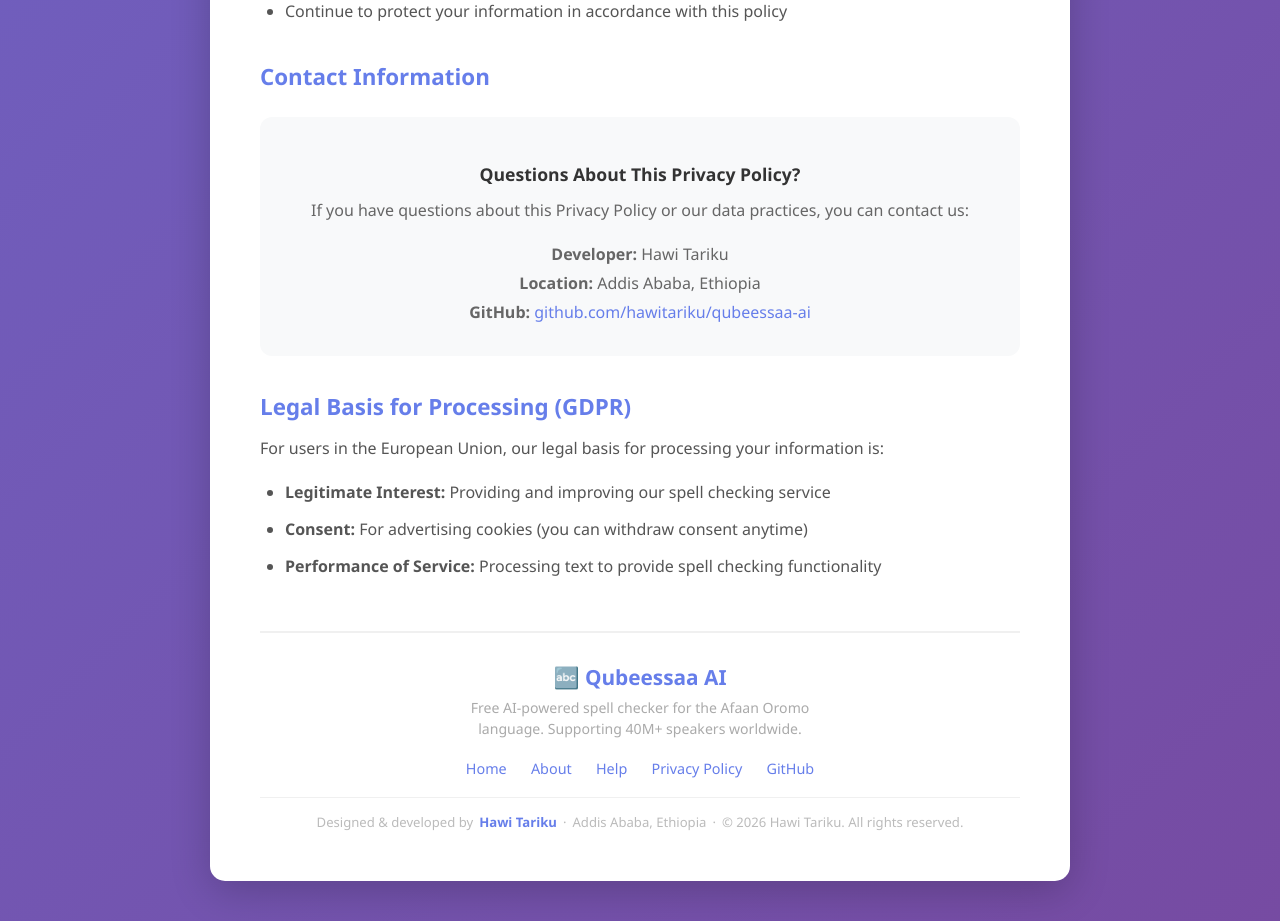
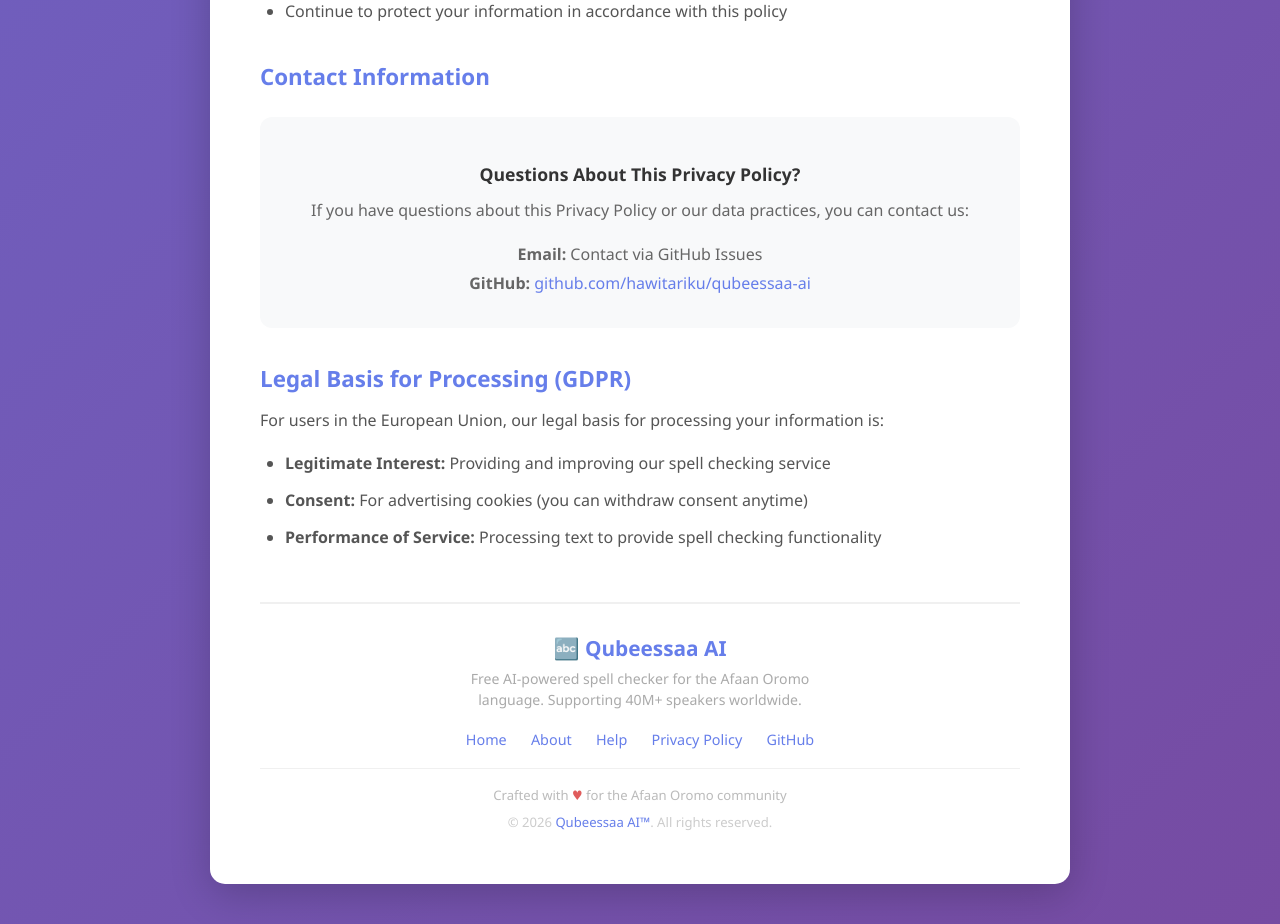
Before and after one commit to hawitariku/qubee-ai, a FastAPI app: page /privacy in a window 1280 px wide. Shown: the part 3825-4749 px from the top of the page. Run offline with FastAPI, Linux system fonts and the light colour scheme; parts of the project's set-up code (start-up, migrations or seed data) failed here and were passed over.

Commit message:
Enhance footer branding, remove personal info for privacy

```diff
--- a/templates/privacy.html
+++ b/templates/privacy.html
@@ -323,8 +323,7 @@
         <h3>Questions About This Privacy Policy?</h3>
         <p>If you have questions about this Privacy Policy or our data practices, you can contact us:</p>
         <p style="margin-top: 15px;">
-            <strong>Developer:</strong> Hawi Tariku<br>
-            <strong>Location:</strong> Addis Ababa, Ethiopia<br>
+            <strong>Email:</strong> Contact via GitHub Issues<br>
             <strong>GitHub:</strong> <a href="https://github.com/hawitariku/qubeessaa-ai" target="_blank">github.com/hawitariku/qubeessaa-ai</a>
         </p>
     </div>
@@ -353,13 +352,13 @@
             <a href="/privacy">Privacy Policy</a>
             <a href="https://github.com/hawitariku/qubeessaa-ai" target="_blank">GitHub</a>
         </nav>
-        <div style="border-top: 1px solid #f0f0f0; padding-top: 15px; display: flex; flex-wrap: wrap; justify-content: center; gap: 6px; font-size: 0.82em; color: #bbb;">
-            <span>Designed &amp; developed by</span>
-            <strong style="color: #667eea;">Hawi Tariku</strong>
-            <span>·</span>
-            <span>Addis Ababa, Ethiopia</span>
-            <span>·</span>
-            <span>© 2026 Hawi Tariku. All rights reserved.</span>
+        <div style="border-top: 1px solid #f0f0f0; padding-top: 15px; font-size: 0.82em; color: #bbb; line-height: 1.8;">
+            <div>
+                Crafted with <span style="color: #e05c5c;">♥</span> for the Afaan Oromo community
+            </div>
+            <div style="margin-top: 3px; color: #ccc;">
+                © 2026 <strong style="color: #667eea; font-weight: 500;">Qubeessaa AI™</strong>. All rights reserved.
+            </div>
         </div>
     </footer>
 
```
Also changed, not shown: templates/about.html (+9 -9 lines), templates/help.html (+7 -7 lines), templates/index.html (+8 -10 lines).
